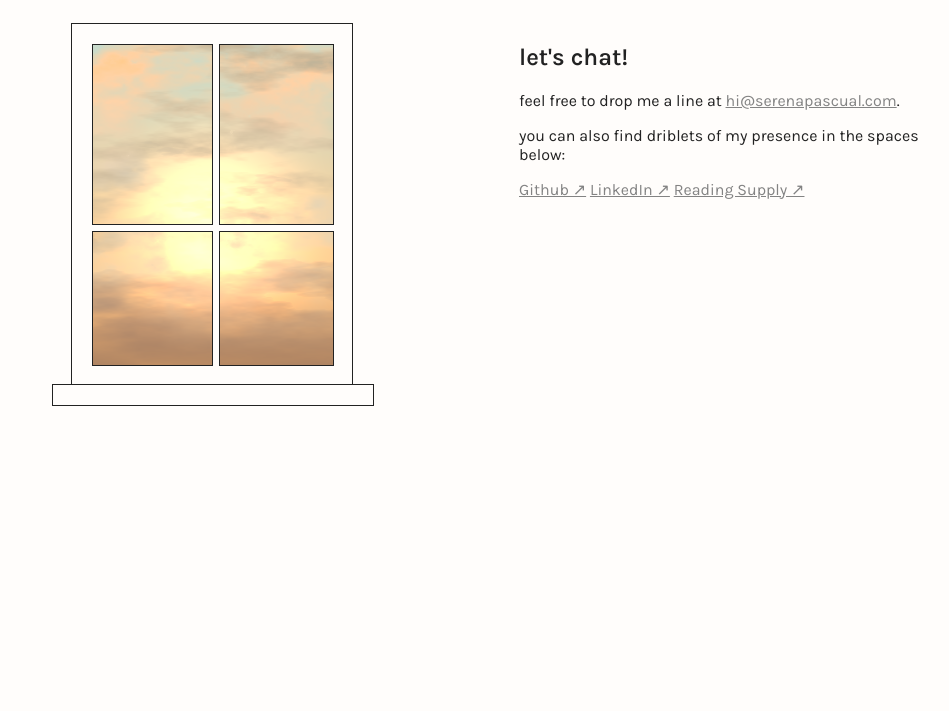
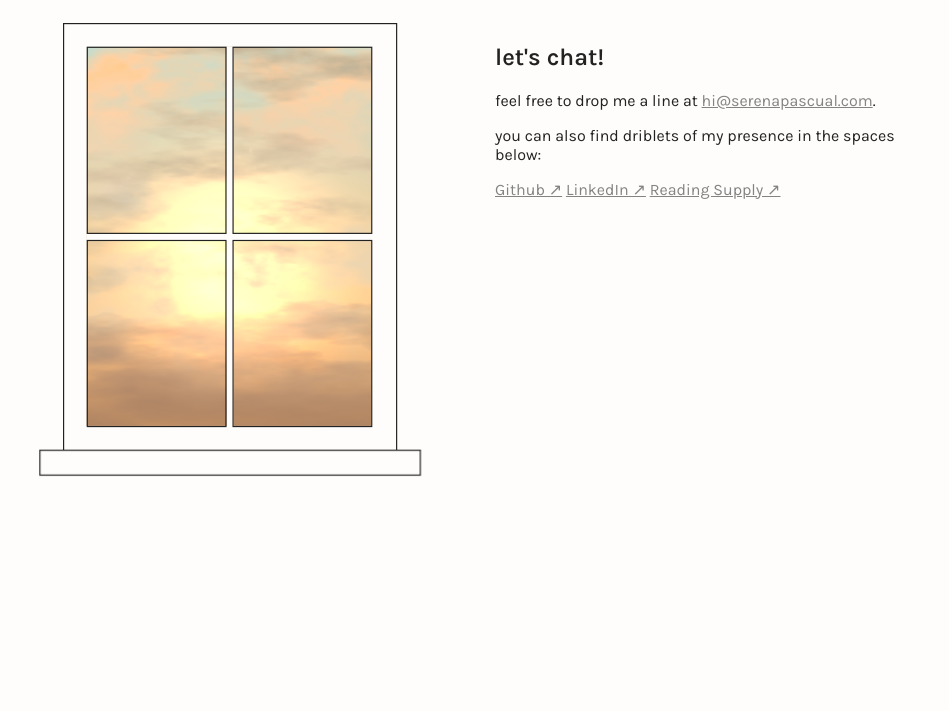
Before and after one commit to serenapascual/serenapascual.com, a Gatsby site: page /contact in a window 1280 px wide. Shown: the part 89-800 px from the top of the page, without its empty margins (169-1118 px from the left). Built offline with nearby package versions, Linux system fonts and the light colour scheme; Gatsby itself is replaced by a stand-in of ours; animation ran at ten frames a second.

Commit message:
Align columns, reconstruct window components, add tooltip

```diff
--- a/package.json
+++ b/package.json
@@ -23,6 +23,7 @@
     "react": "^16.12.0",
     "react-dom": "^16.12.0",
     "react-helmet": "^6.1.0",
+    "react-tooltip": "^4.2.11",
     "react-typography": "^0.16.19",
     "three": "^0.124.0",
     "typography": "^0.16.19",
--- a/src/components/layout.js
+++ b/src/components/layout.js
@@ -40,9 +40,9 @@ export default function Layout({ children }) {
           <ListLink to="/contact">contact</ListLink>
         </ul>
       </header>
-      <div style={{ display: `grid`, gridTemplateColumns: `repeat(2, 1fr` }}>
+      <div className="subnav">
         <ul><VisuallyInteresting /></ul>
-        <ul>{children}</ul>
+        <ul style={{ paddingLeft: `1em` }}>{children}</ul>
       </div>
     </div>
   )
--- a/src/components/threeScene.js
+++ b/src/components/threeScene.js
@@ -103,8 +103,8 @@ class Scene extends React.Component {
       fragmentShader,
       uniforms
     })
-    this.cube = new THREE.Mesh(geometry, material)
-    this.scene.add(this.cube)
+    this.plane = new THREE.Mesh(geometry, material)
+    this.scene.add(this.plane)
     this.start()
   }
 
--- a/src/components/visuallyInteresting.js
+++ b/src/components/visuallyInteresting.js
@@ -1,9 +1,11 @@
 import React from "react"
 import Scene from "./threeScene"
 
-const Frame = props => (
+const FrameOutline = props => (
   <div style= {{
-      position: `relative`,
+      display: `inline-block`,
+      position: `absolute`,
+      zIndex: `8`,
       height: `360px`,
       width: `280px`,
       border: `1px solid #222`
@@ -12,42 +14,126 @@ const Frame = props => (
   </div>
 )
 
-const Container = props => (
+const FrameTop = props => (
   <div style= {{
       position: `absolute`,
-      height: `320px`,
-      width: `240px`,
+      zIndex: `6`,
+      height: `20px`,
+      width: `280px`,
+      left: `0px`,
+      top: `0px`,
+      backgroundColor: `#fffdfb`,
+    }}>
+      {props.children}
+  </div>
+)
+
+const FrameRight = props => (
+  <div style= {{
+      position: `absolute`,
+      zIndex: `1`,
+      height: `360px`,
+      width: `20px`,
+      left: `260px`,
+      top: `0px`,
+      backgroundColor: `#fffdfb`,
+    }}>
+      {props.children}
+  </div>
+)
+
+const FrameBottom = props => (
+  <div style= {{
+      position: `absolute`,
+      zIndex: `6`,
+      height: `20px`,
+      width: `280px`,
+      left: `0px`,
+      top: `340px`,
+      backgroundColor: `#fffdfb`,
+    }}>
+      {props.children}
+  </div>
+)
+
+const FrameLeft = props => (
+  <div style= {{
+      position: `absolute`,
+      zIndex: `6`,
+      height: `360px`,
+      width: `20px`,
+      left: `0px`,
+      top: `0px`,
+    }}>
+      {props.children}
+  </div>
+)
+
+const PaneUpperLeft = props => (
+  <div style= {{
+      position: `absolute`,
+      zIndex: `10`,
+      height: `156px`,
+      width: `116px`,
+      top: `20px`,
       left: `20px`,
-      top: `20px`,
       border: `1px solid #222`
     }}>
       {props.children}
-      <Scene></Scene>
+  </div>
+)
+
+const PaneUpperRight = props => (
+  <div style= {{
+      position: `absolute`,
+      zIndex: `11`,
+      height: `156px`,
+      width: `116px`,
+      top: `20px`,
+      left: `143px`,
+      border: `1px solid #222`
+    }}>
+      {props.children}
+  </div>
+)
+
+const PaneLowerLeft = props => (
+  <div style= {{
+      position: `absolute`,
+      zIndex: `12`,
+      height: `156px`,
+      width: `116px`,
+      top: `183px`,
+      left: `20px`,
+      border: `1px solid #222`
+    }}>
+      {props.children}
+  </div>
+)
+
+const PaneLowerRight = props => (
+  <div style= {{
+      position: `absolute`,
+      zIndex: `12`,
+      height: `156px`,
+      width: `116px`,
+      top: `183px`,
+      left: `143px`,
+      border: `1px solid #222`
+    }}>
+      {props.children}
   </div>
 )
 
 const GrilleVertical = props => (
   <div style= {{
       position: `absolute`,
-      zIndex: `10`,
+      zIndex: `4`,
       backgroundColor: `#fffdfb`,
-      height: `101%`,
+      height: `322px`,
       width: `6px`,
-      top: `-1px`,
-      left: `120px`,
-    }}>
-      {props.children}
-  </div>
-)
-
-const GrilleVerticalOutline = props => (
-  <div style= {{
-      position: `absolute`,
-      zIndex: `8`,
-      backgroundColor: `#222`,
-      height: `100%`,
-      width: `8px`,
-      left: `119px`
+      top: `20px`,
+      left: `138px`,
     }}>
       {props.children}
   </div>
@@ -56,25 +142,12 @@ const GrilleVerticalOutline = props => (
 const GrilleHorizontal = props => (
   <div style= {{
       position: `absolute`,
-      zIndex: `11`,
+      zIndex: `3`,
       backgroundColor: `#fffdfb`,
       height: `6px`,
-      width: `101%`,
-      top: `180px`,
-      left: `-1px`,
-    }}>
-      {props.children}
-  </div>
-)
-
-const GrilleHorizontalOutline = props => (
-  <div style= {{
-      position: `absolute`,
-      zIndex: `9`,
-      backgroundColor: `#222`,
-      height: `8px`,
-      width: `100%`,
-      top: `179px`
+      width: `242px`,
+      top: `178px`,
+      left: `20px`,
     }}>
       {props.children}
   </div>
@@ -84,13 +157,29 @@ const Sill = props => (
   <div style= {{
       position: `absolute`,
       zIndex: `13`,
+      backgroundColor: `#fffdfb`,
       height: `20px`,
       width: `320px`,
-      top: `100%`,
+      top: `360px`,
       left: `-20px`,
       border: `1px solid #222`
     }}>
       {props.children}
+  </div>
+)
+
+const Sky = props => (
+  <div style= {{
+      display: `inline-block`,
+      position: `absolute`,
+      zIndex: `1`,
+      height: `400px`,
+      width: `300px`,
+      top: '20px',
+      left: '20px'
+    }}>
+      {props.children}
+      <Scene />
   </div>
 )
 
@@ -101,10 +190,10 @@ function calculateResizeScalar() {
   const currentWidth = window.innerWidth
   const currentHeight = window.innerHeight
 
-  if (currentWidth < bestWidth) {
+  if (currentWidth !== bestWidth) {
     return (currentWidth / bestWidth)
   }
-  else if (currentHeight < bestHeight) {
+  else if (currentHeight !== bestHeight) {
     return (currentHeight / bestHeight)
   }
   return 1.0
@@ -136,6 +225,7 @@ class VisuallyInteresting extends React.Component {
   )
 
   componentDidMount() {
+    this.resize()
     window.addEventListener('resize', this.resize)
   }
 
@@ -145,17 +235,24 @@ class VisuallyInteresting extends React.Component {
 
   render () {
     return (
-      <div style={{ transform: `scale(${this.state.resizeScalar})` }}>
-        <Frame>
-          <Container>
-            <GrilleVertical></GrilleVertical>
-            <GrilleVerticalOutline></GrilleVerticalOutline>
-            <GrilleHorizontal></GrilleHorizontal>
-            <GrilleHorizontalOutline></GrilleHorizontalOutline>
-          </Container>
-          <Sill>
-          </Sill>
-        </Frame>
+      <div style={{
+         transform: `scale(${this.state.resizeScalar})`,
+         WebkitTransformOrigin: `top left`
+         }}>
+
+        <FrameOutline />
+        <FrameTop />
+        <FrameRight />
+        <FrameBottom />
+        <FrameLeft />
+        <PaneUpperLeft />
+        <PaneUpperRight />
+        <PaneLowerLeft />
+        <PaneLowerRight />
+        <GrilleVertical />
+        <GrilleHorizontal />
+        <Sky />
+        <Sill />
       </div>
     )
   }
--- a/src/pages/contact.js
+++ b/src/pages/contact.js
@@ -17,7 +17,7 @@ export default function Contact() {
         you can also find driblets of my presence in the spaces below:
       </p>
       <p>
-        <a href="https://github.com/serenapascual">Github ↗</a> <a href="https://linkedin.com/in/serenapascual">LinkedIn ↗</a> <a href="https://reading.supply/@serena">Reading Supply ↗</a>
+        <a href="https://github.com/serenapascual">Github&nbsp;↗</a> <a href="https://linkedin.com/in/serenapascual">LinkedIn&nbsp;↗</a> <a href="https://reading.supply/@serena">Reading&nbsp;Supply&nbsp;↗</a>
       </p>
     </div>
   )
--- a/src/pages/index.js
+++ b/src/pages/index.js
@@ -1,5 +1,6 @@
 import React from "react"
 import { Helmet } from "react-helmet"
+import ReactTooltip from 'react-tooltip';
 
 export default function Home() {
   return (
@@ -11,7 +12,8 @@ export default function Home() {
       </Helmet>
       <h1>hi, i'm serena</h1>
       <p>
-        artist at heart and software engineer by trade, i write code to solve problems and spread smiles.
+        artist at heart and software engineer by trade, i write code to solve problems and spread <span class="tooltip" data-tip=":-)">smiles</span>.
+        <ReactTooltip place="bottom" type="info" effect="float" backgroundColor="#358182" data-offset="{'top': -10}" />
       </p>
     </div>
   )
--- a/src/styles/global.css
+++ b/src/styles/global.css
@@ -3,6 +3,12 @@ body {
   color: #222;
   font-family: "Karla";
   width: 100vw;
+}
+
+@media(max-width: 500px) {
+  body {
+    font-size: 0.75em;
+  }
 }
 
 a {
@@ -15,14 +21,39 @@ p a:hover {
   color: #fffdfb;
 }
 
+ul {
+  padding-inline-start: 0em;
+}
+
 .layout {
   margin: 3rem auto;
-  max-width: 70vw;
+  max-width: 65vw;
 }
 
-@media(max-width: 600px) {
+@media(max-width: 800px) {
   .layout {
     margin: 1 2rem;
-    max-width: 90vw;
+    max-width: 85vw;
   }
 }
+
+.subnav {
+  max-width: 90vw;
+  display: grid;
+  grid-template-columns: repeat(2, minmax(0, 1fr));
+}
+
+.tooltip {
+  position: relative;
+  border-bottom: 1px dotted #bbbbbb;
+}
+
+.tooltip:before {
+  font-size: 0.75rem;
+  content: attr(data-text);
+  position: absolute;
+  opacity: 0;
+  color:#fffdfb;
+  background-color: #358182;
+  padding: 2px 5px;
+}
```
Also changed, not shown: 1 other file.
